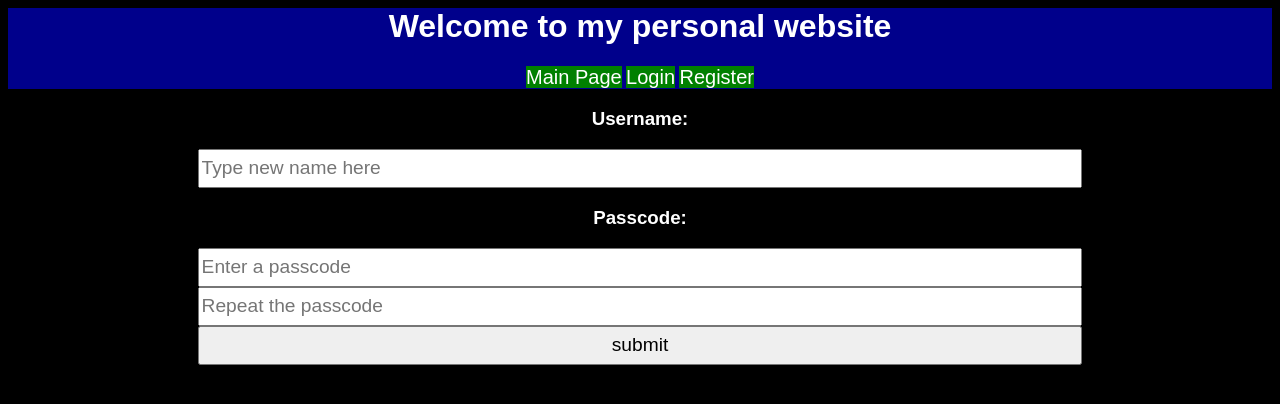
After one commit to OpenSecurityCam/OpenSecurityCam, a Flask app: page /register in a window 1280 px wide. The commit adds this page. Shown: the top 404 px of the page. Run offline with Flask 2, Linux system fonts and the light colour scheme.

Commit message:
Added MySQL Database connection to the registartion form

```diff
--- a/WebPortal/app.py
+++ b/WebPortal/app.py
@@ -1,8 +1,25 @@
 from flask import Flask, render_template, request, redirect, url_for, session, flash
 from entities.flashes import Flashes as flashMSG
-import sqlalchemy
+# from entities.tableModel import User as u
+import flask_sqlalchemy as sqlachemy
+
 app = Flask(__name__)
+
+app.config['SQLALCHEMY_DATABASE_URI'] = 'mysql://root:root@localhost/LibreSecurityCam'
+
+db = sqlachemy.SQLAlchemy(app)
+
 app.secret_key = "iuklsdfl08708"
+
+class User(db.Model):
+    _id = db.Column("id", db.Integer, primary_key = True, nullable = False)
+    username = db.Column("username", db.String(50), nullable = False)
+    passcode = db.Column("passcode", db.Integer, nullable = False)
+    _isAdmin = db.Column("isAdmin", db.Boolean, nullable = False, default = False)
+
+    def __init__(self, username, passcode):
+        self.username = username
+        self.passcode = passcode
 
 @app.route('/', methods=['GET'])
 def Main():
@@ -11,11 +28,37 @@ def Main():
     else:
         return render_template('html/index.html')
 
+@app.route('/register', methods=['POST', 'GET'])
+def register():
+    if request.method == 'POST':
+        username = request.form['username']
+        passcodeForm = request.form['passcode']
+        if passcodeForm == request.form['repeatPasscode']:
+            found_user = User.query.filter_by(passcode = passcodeForm).first()
+            if found_user:
+                flash("User found")
+                return redirect(url_for('register'))
+            else:
+                session['user'] = username
+                user = User(username, passcodeForm)
+                print(f"{user.username} {user.passcode}")
+                db.session.add(user)
+                db.session.commit()
+                return redirect(url_for('Main'))
+        else:
+            flashMSG.PassNotMatch()
+            return redirect(url_for('register'))
+    else:
+        if 'user' in session:
+            flashMSG.AlreadyLoggedIn()
+            return redirect(url_for("Main"))
+        return render_template('html/register.html')
 
 @app.route('/login', methods=['POST', 'GET'])
 def login():
     if request.method == 'POST':
         session['user'] = request.form['name']
+        session['password'] = request.form['passcode']
         flashMSG.LoginSuccessful()
         return redirect(url_for("Main"))
     else:
@@ -29,6 +72,10 @@ def userinfo():
     if 'user' in session:
         if request.method == 'POST':
             session['user'] = request.form['name']
+            if request.form['currentPasscode'] == session['password']:
+                session['password'] = request.form['newPasscode']
+            else:
+                flash("Current Passcode is wrong")
             flashMSG.NameChanged()
             return render_template('html/userinfo.html', userInfo = session['user'])
         else:
--- a/WebPortal/entities/flashes.py
+++ b/WebPortal/entities/flashes.py
@@ -17,3 +17,6 @@ class Flashes:
 
     def NotLoggedIn():
         return flash("You are not logged in!")
+
+    def PassNotMatch():
+        return flash("Passwords don't match")
--- a/WebPortal/templates/html/base.html
+++ b/WebPortal/templates/html/base.html
@@ -14,6 +14,7 @@
                         <a class="NavBarLink" href="{{url_for('logout')}}">Log Out</a>
                     {% else: %}
                         <a class="NavBarLink" href="/login">Login</a>
+                        <a class="NavBarLink" href="/register">Register</a>
                     {% endif %}
                     <br>
                 </div>
--- a/WebPortal/templates/html/login.html
+++ b/WebPortal/templates/html/login.html
@@ -9,8 +9,10 @@
 
 {% block body %}
     <form action="#" method='POST'>
-        <h2>Name</h2>
+        <h2>Username</h2>
         <input type="text" name = "name" placeholder="Type name here"/>
+        <h2>Passcode</h2>
+        <input type="password" name = "passcode" placeholder="Type passcode here"/>
         <input type="submit" value="submit"/>
     </form>
 {% endblock body %}
--- /dev/null
+++ b/WebPortal/templates/html/register.html
@@ -0,0 +1,16 @@
+{% extends 'html/base.html' %}
+
+{% block head %}
+<title>Register</title>
+{% endblock %}
+
+{% block body %}
+<form action="#" method='POST'>
+    <h3>Username:</h3>
+    <input type="text" name = "username" placeholder="Type new name here"/>
+    <h3>Passcode:</h3>
+    <input type="password" name = "passcode" placeholder="Enter a passcode"/>
+    <input type="password" name = "repeatPasscode" placeholder="Repeat the passcode"/>
+    <input type="submit" value="submit"/>
+</form>
+{% endblock %}
--- a/WebPortal/templates/html/userinfo.html
+++ b/WebPortal/templates/html/userinfo.html
@@ -11,6 +11,9 @@
    <form action="#" method='POST'>
         <h3>Change name:</h3>
         <input type="text" name = "name" placeholder="Type new name here"/>
+        <h3>Change password:</h3>
+        <input type="password" name = "currentPasscode" placeholder="Enter current password"/>
+        <input type="password" name = "newPasscode" placeholder="Enter new password"/>
         <input type="submit" value="submit"/>
     </form>
 {% endblock body %}
```
Also changed, not shown: WebPortal/entities/tableModel.py (added, +10 -0 lines).
